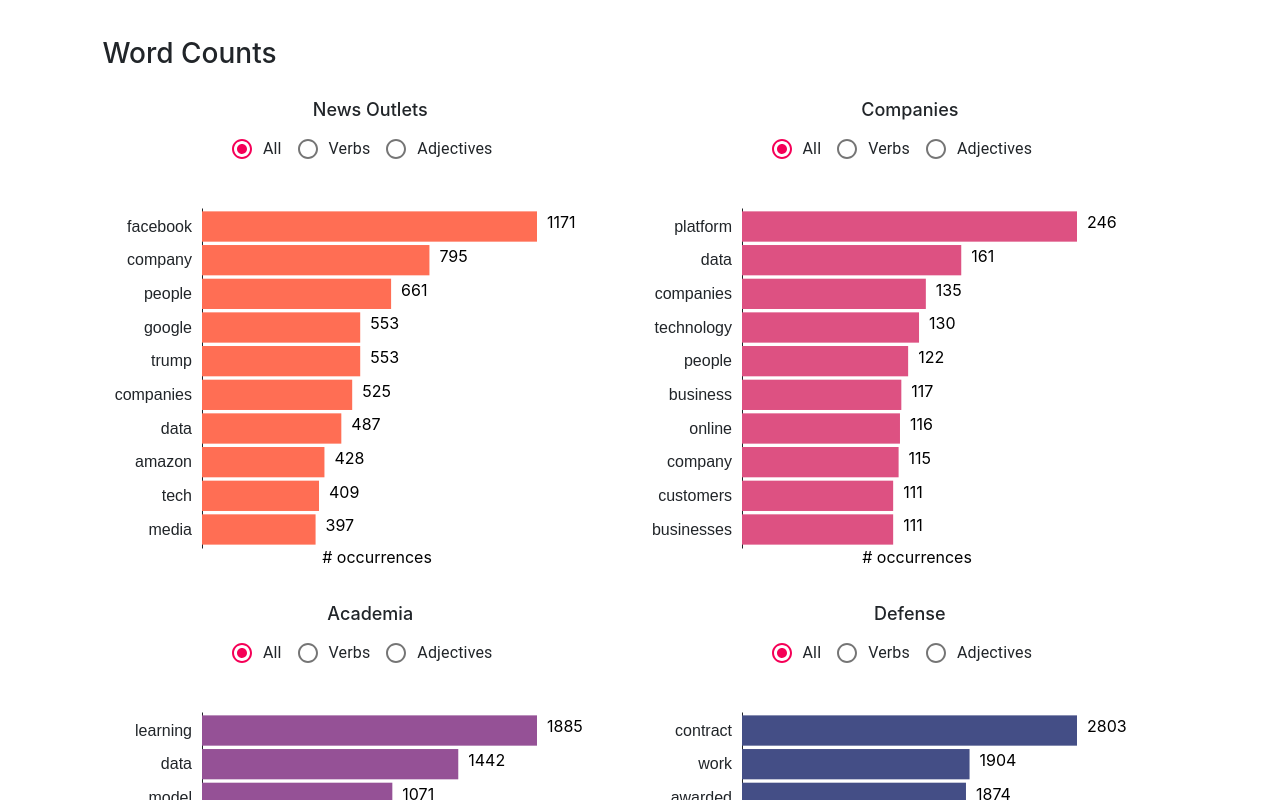
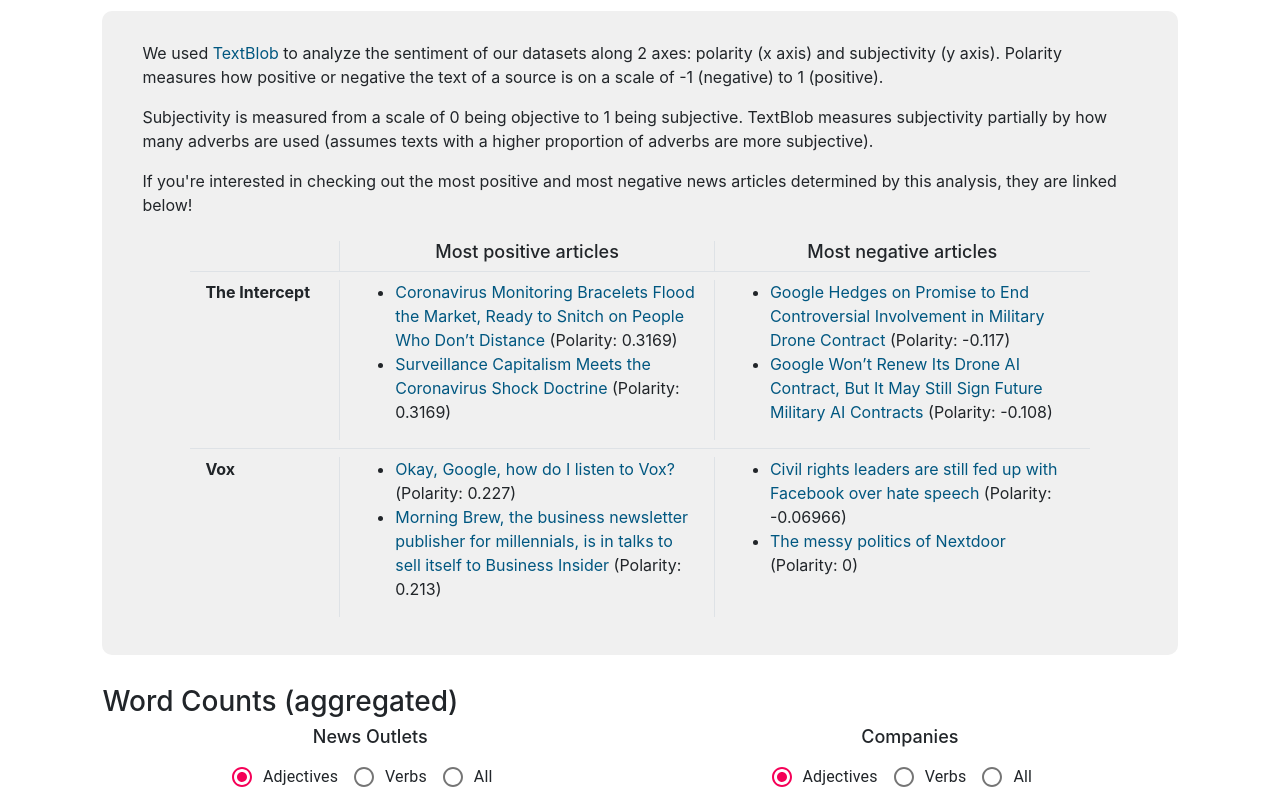
Before and after one commit to kfriis33/tech-data-viz, a React (Create React App) app: page / in a window 1280 px wide. Shown: the part 2300-3100 px from the top of the page. Built offline with nearby package versions, Linux system fonts and the light colour scheme.

Commit message:
more styling and added top articles

```diff
--- a/package.json
+++ b/package.json
@@ -14,6 +14,7 @@
     "react": "^17.0.1",
     "react-bootstrap": "^1.4.0",
     "react-dom": "^17.0.1",
+    "react-reveal": "^1.2.2",
     "react-scripts": "4.0.1",
     "web-vitals": "^0.2.4"
   },
--- a/src/App.css
+++ b/src/App.css
@@ -42,8 +42,8 @@ a {
   margin-right:20%;
 }
 .bar-chart {
-  padding-top: 20px;
-  padding-bottom: 20px;
+  /* padding-top: 20px;
+  padding-bottom: 20px; */
 }
 
 .toolbar-text {
@@ -81,17 +81,24 @@ a {
   /* color: white !important */
 }
 
+.navitem:hover {
+  background-color: #eeeeee;
+  text-decoration: None;
+}
+
+button:focus {
+  outline: 0 !important;
+}
+
 #context {
   /* background-color:black;
   color: white; */
 }
 
-.sDot {
-  /* fill:  rgb(0, 0, 0) !important; */
-}
+.sDot:hover {
 
-.sDot:hover {
-  fill:  rgb(0, 0, 0) !important;
+  opacity: 80%;
+
 }
 
 .tooltip {
@@ -107,3 +114,9 @@ a {
   text-align: center;
   border-radius: 5px;
 }
+
+.bubble {
+  background-color: #f0f0f0;
+  padding:30px 40px;
+  border-radius:10px;
+}
--- a/src/App.jsx
+++ b/src/App.jsx
@@ -70,6 +70,8 @@ import NewsAdj from './data/counts/adj_counts/news_adj_counts.csv'
 import CompanyAdj from './data/counts/adj_counts/companies_adj_counts.csv'
 import AcademiaAdj from './data/counts/adj_counts/academia_adj_counts.csv'
 import DefenseAdj from './data/counts/adj_counts/defense_adj_counts.csv'
+
+import Fade from 'react-reveal/Fade';
 
 
 let dataSources = [{
@@ -265,7 +267,9 @@ export default class App extends React.Component {
 
        <div id="context">
         <h3 >Context</h3>
-        <div className="row justify-content-between align-items-center mt-4">
+        <Fade left>
+        <div className="bubble">
+        <div className="row justify-content-between align-items-center">
           <div className="col-md-7">
             <p>In this project, we were interested in exploring the trend of techno-optimism, the notion that technology can continually be improved and can continually improve people’s lives and make the world a better place. From class readings and discussions throughout the semester, this notion was repeatedly debunked as we saw example after example of technologies that did more harm than good despite their “for good” framing to the public. This “for good” framing is pervasive throughout the tech community, from startups pitching ideas to VCs, to tech giants mining users’ data, to governments defending mass surveillance. We were interested in exploring these trends more formally, but initially we were not sure exactly how. We came up with the following questions to guide us:
 How can trends of techno-optimism be quantified and communicated to the public?
@@ -276,6 +280,7 @@ How do the ways companies describe themselves differ from their true impact?
             <h6><i>“Techno-optimism: the belief that technology and technologists are building the future and that the rest of the world, including government, needs to catch up”</i></h6>
           </div>
         </div>
+
         <div className="row justify-content-between align-items-center mt-5">
           <div className="col-md-4">
           <h6><i>“Techno-optimism has deep roots in American political culture, and its belief in American ingenuity and technological progress”</i></h6>
@@ -284,6 +289,8 @@ How do the ways companies describe themselves differ from their true impact?
             <p>These questions led us to focusing on the written language that pushes forward overly positive views of technology. We brainstormed various text-based data sources that might have this agenda such as company mission statements and websites, and then brainstormed text-based data sources that might provide contrast such as news articles, court cases, and academia. We created datasets for ourselves using web scraping, then used natural language processing to analyze them to find the most commonly used words, the most common verbs and adjectives, and the sentiment rating of the text as a whole. Finally, we made data visualizations of these results and displayed them on a public website. By quantifying the trends of language used by different technology stakeholders and creating visualizations of them, we sought to reveal the fluff that’s used to make technology seem like an entirely positive, world-changing good and display the dissonance between this language and technology’s true impact.</p>
           </div>
         </div>
+        </div>
+        </Fade>
         </div>
         <div id="sentiment">
           <h3>Sentiment Analysis</h3>
@@ -297,23 +304,90 @@ How do the ways companies describe themselves differ from their true impact?
           </p>
           <div id="scatter-plot">
           <ScatterPlot/>
+          </div>
 
-          </div>
+          <Fade left>
+          <div className="bubble">
           <p>We used <a href="https://textblob.readthedocs.io/en/dev/">TextBlob</a> to analyze the sentiment of our datasets along 2 axes: polarity (x axis) and subjectivity (y axis). Polarity measures how positive or negative the text of a source is on a scale of -1 (negative) to 1 (positive).
-            <br></br> <br></br>
+          </p>
+          <p>
             Subjectivity is measured from a scale of 0 being objective to 1 being subjective. TextBlob measures subjectivity
             partially by how many adverbs are used (assumes texts with a higher proportion of adverbs are more subjective).
           </p>
+
+          <p> If you're interested in checking out the most positive and most negative news articles determined by this analysis, they are linked below!
+          </p>
+
+
+          <div className="row mx-5 mt-4 justify-content-between">
+            <div className="col-md-2 py-2 border-right">
+
+            </div>
+            <div className="col-md-5 border-right">
+            <h4>Most positive articles</h4>
+
+            </div>
+            <div className="col-md-5">
+            <h4>Most negative articles</h4>
+
+            </div>
+          </div>
+
+          <div className="row mx-5 py-2 justify-content-between border-top border-bottom">
+            <div className="col-md-2 border-right">
+            <strong>The Intercept</strong>
+
+            </div>
+            <div className="col-md-5 border-right">
+              <ul>
+                <li><a href="">Coronavirus Monitoring Bracelets Flood the Market, Ready to Snitch on People Who Don’t Distance </a>
+             (Polarity: 0.3169)</li>
+                <li><a href="">Surveillance Capitalism Meets the Coronavirus Shock Doctrine </a> (Polarity: 0.3169)
+</li>
+              </ul>
+            </div>
+            <div className="col-md-5">
+              <ul>
+                <li><a href="">Google Hedges on Promise to End Controversial Involvement in Military Drone Contract </a> (Polarity: -0.117)</li>
+                <li><a href="">Google Won’t Renew Its Drone AI Contract, But It May Still Sign Future Military AI Contracts </a> (Polarity: -0.108)</li>
+              </ul>
+            </div>
+          </div>
+          <div className="row mx-5 py-2 justify-content-between">
+          <div className="col-md-2 border-right">
+          <strong>Vox</strong>
+
+          </div>
+            <div className="col-md-5 border-right">
+              <ul>
+                <li>
+                <a href="">Okay, Google, how do I listen to Vox?</a>
+             (Polarity: 0.227)
+                </li>
+                <li>       <a href="">Morning Brew, the business newsletter publisher for millennials, is in talks to sell itself to Business Insider </a> (Polarity: 0.213)</li>
+              </ul>
+
+            </div>
+            <div className="col-md-5">
+              <ul>
+                <li><a href="">Civil rights leaders are still fed up with Facebook over hate speech
+</a> (Polarity: -0.06966)</li>
+                <li><a href="">The messy politics of Nextdoor</a> (Polarity: 0)</li>
+              </ul>
+            </div>
+          </div>
+          </div>
+          </Fade>
         </div>
 
-        <h3>Word Counts</h3>
+        <h3>Word Counts (aggregated)</h3>
         <div>
         <GridList cellHeight={500} cols={2}>
           {aggDataSources.map(this.makeGridTile)}
         </GridList>
         </div>
 
-        <h3 id="words">Word Counts by Source</h3>
+        <h3 id="words">Word Counts (by Source)</h3>
         <ButtonToolbar className="toolbar">
                 <p className="toolbar-text">Viewing:</p>
                 <DropdownButton className="dropdown-button" id="dropdown-button" title={this.state.barGridFilter} size="sm">
@@ -326,9 +400,11 @@ How do the ways companies describe themselves differ from their true impact?
                 </DropdownButton>
         </ButtonToolbar>
 
+       <div className="bubble">
         <GridList cellHeight={500} cols={2}>
           {dataSources.filter(this.matchesGridFilter).map(this.makeGridTile)}
         </GridList>
+        </div>
         {/* <div className = "row">
           <div className="col-md-6">
             <BarChart source="The Intercept" color='#ffa600' />
--- a/src/BarChart.jsx
+++ b/src/BarChart.jsx
@@ -20,7 +20,7 @@ const margin = {top: 30, right: 40, bottom: 30, left: 100}
 const MAX_WIDTH = Math.min(1500, window.innerWidth);
 const MAX_HEIGHT = 720;
 
-let bar_width = (MAX_WIDTH / 2) - 150, bar_height = 400;
+let bar_width = (MAX_WIDTH / 2) - 150, bar_height = 350;
 
 
 
@@ -51,14 +51,14 @@ class BarChart extends Component {
    constructor(props){
       super(props)
       this.state = {
-         radioSelector:"all"
+         radioSelector:"adjectives"
       }
       this.startBar = this.startBar.bind(this)
 
 
    }
    componentDidMount() {
-      this.startBar(COLORS[this.props.type], this.props.data);
+      this.startBar(COLORS[this.props.type], this.props.adjData);
    }
 
    componentDidUpdate() {
@@ -189,9 +189,10 @@ render() {
             <FormControl component="fieldset">
 
             <RadioGroup row  name="gender1" value={this.state.radioSelector} onChange={this.updateData}>
+               <FormControlLabel value="adjectives" control={<Radio />} label="Adjectives" />
+               <FormControlLabel value="verbs" control={<Radio />} label="Verbs" />
                <FormControlLabel value="all" control={<Radio />} label="All" />
-               <FormControlLabel value="verbs" control={<Radio />} label="Verbs" />
-               <FormControlLabel value="adjectives" control={<Radio />} label="Adjectives" />
+
             </RadioGroup>
             </FormControl>
             </div>
--- a/src/BubbleChart.jsx
+++ b/src/BubbleChart.jsx
@@ -4,7 +4,7 @@ import './App.css'
 import * as d3 from "d3";
 import BubbleData from './data/counts/adj_counts/companies_adj_counts.csv'
 
-const margin = {top: 30, right: 20, bottom: 30, left: 100}
+const margin = {top: 30, right: 20, bottom: 30, left: 20}
 
 const MAX_WIDTH = Math.max(1080, window.innerWidth);
 const MAX_HEIGHT = 720;
```
Also changed, not shown: src/ScatterPlot.jsx (+6 -36 lines), 2 other files (tests, documents, lock files or other folders).
